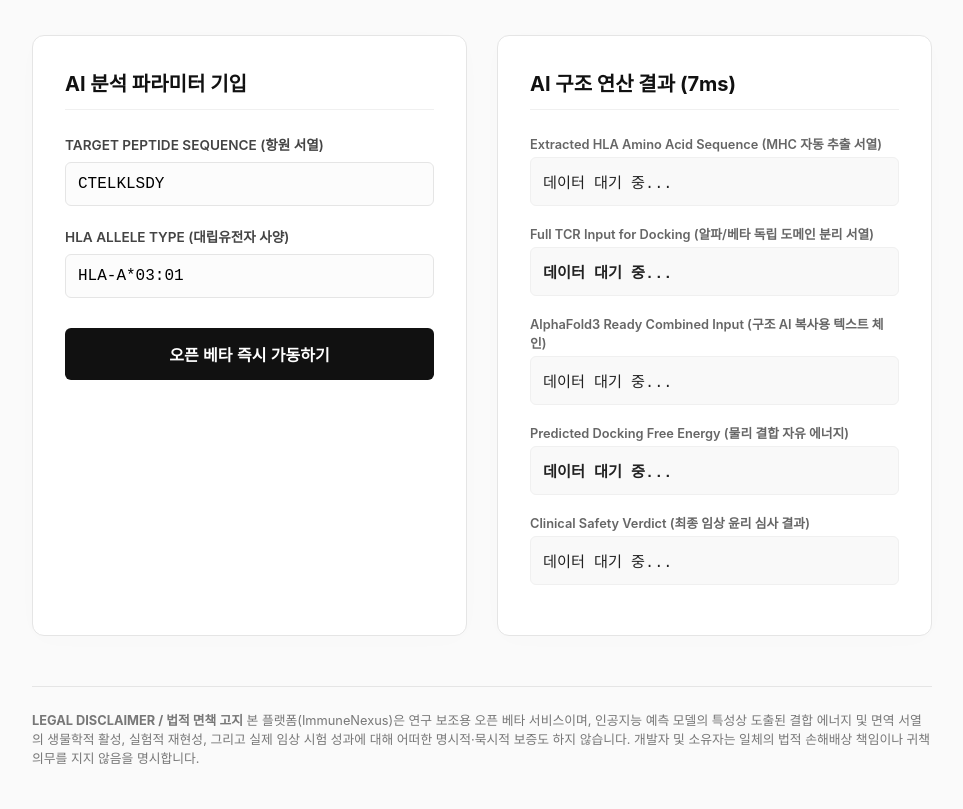
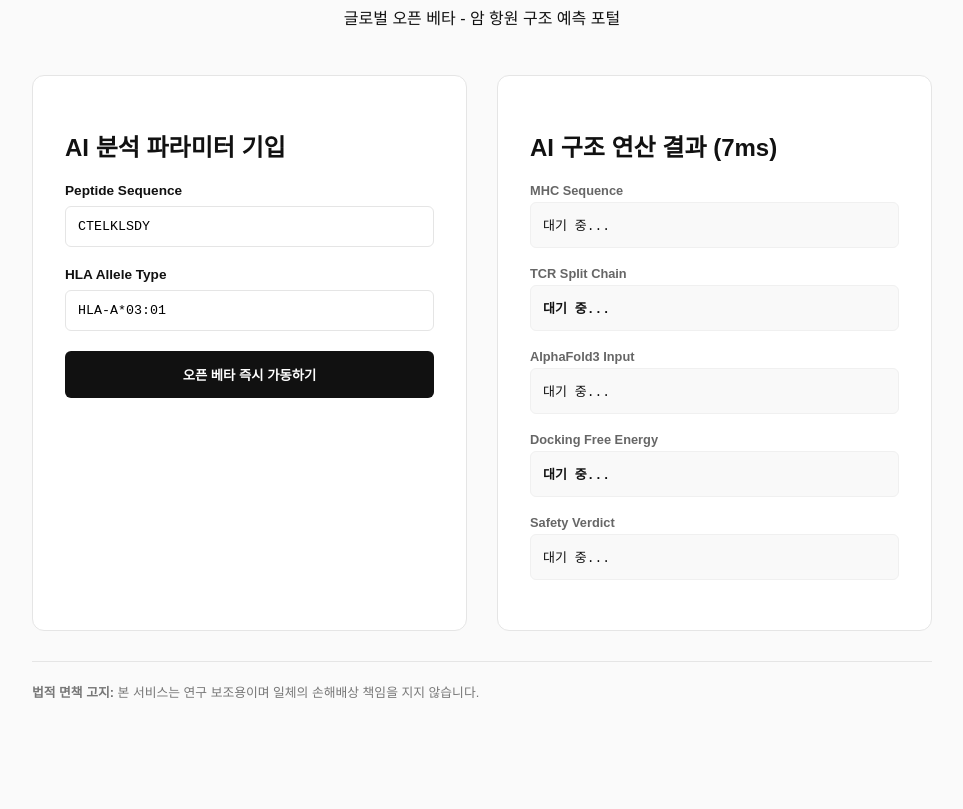
Before and after one commit to immunenexus247-bot/immune-nexus-frontend, a plain HTML site: page index.html in a window 1280 px wide. Shown: the part 134-943 px from the top of the page, without its empty margins (158-1121 px from the left). After the commit the page ends 883 px from the top, so only its background shows below. Drawn offline with Linux system fonts and the light colour scheme.

Commit message:
Add files via upload

```diff
--- a/index.html
+++ b/index.html
@@ -1,137 +1,66 @@
 <!DOCTYPE html>
-<html lang="ko">
+<html>
 <head>
-    <meta charset="UTF-8">
-    <meta name="viewport" content="width=device-width, initial-scale=1.0">
-    <title>ImmuneNexus - Central Immunological AI Hub</title>
+    <meta charset="UTF-8"><title>ImmuneNexus</title>
     <style>
-        body { font-family: -apple-system, BlinkMacSystemFont, sans-serif; background: #fafafa; color: #111; margin: 0; padding: 40px 20px; display: flex; flex-direction: column; align-items: center; }
-        .wrapper { max-width: 900px; width: 100%; display: flex; flex-direction: column; gap: 30px; }
-        .brand-header { text-align: center; margin-bottom: 20px; }
-        .brand-header h1 { font-size: 2.3rem; font-weight: 800; letter-spacing: -0.05em; margin: 0 0 10px 0; }
-        .brand-header p { font-size: 1.05rem; color: #555; margin: 0; }
-        .workspace { display: grid; grid-template-columns: 1fr 1fr; gap: 30px; }
-        .panel { background: #fff; border: 1px solid #e5e5e5; border-radius: 12px; padding: 32px; box-shadow: 0 4px 30px rgba(0,0,0,0.01); }
-        .panel h2 { font-size: 1.25rem; font-weight: 700; margin-top: 0; margin-bottom: 24px; border-bottom: 1px solid #f0f0f0; padding-bottom: 12px; }
-        .input-group { margin-bottom: 20px; }
-        .input-group label { display: block; font-size: 0.85rem; font-weight: 600; color: #444; margin-bottom: 8px; text-transform: uppercase; }
-        .input-group input { width: 100%; box-sizing: border-box; padding: 12px; border: 1px solid #e5e5e5; border-radius: 6px; font-size: 1rem; font-family: monospace; background: #fcfcfc; }
-        .btn-execute { width: 100%; background: #111; color: #fff; border: none; padding: 14px; border-radius: 6px; font-size: 1rem; font-weight: 600; cursor: pointer; transition: background 0.2s; margin-top: 10px; }
-        .btn-execute:hover { background: #333; }
-        .result-item { margin-bottom: 18px; }
-        .result-item label { display: block; font-size: 0.8rem; font-weight: 600; color: #666; margin-bottom: 4px; }
-        .result-value { background: #f9f9f9; border: 1px solid #f0f0f0; padding: 12px; border-radius: 6px; font-size: 0.95rem; font-family: monospace; min-height: 20px; word-break: break-all; color: #222; }
-        .legal-disclaimer { border-top: 1px solid #e5e5e5; padding-top: 24px; font-size: 0.8rem; color: #777; line-height: 1.5; margin-top: 20px; }
+        body { font-family: sans-serif; background: #fafafa; color: #111; padding: 40px 20px; display: flex; flex-direction: column; align-items: center; }
+        .w { max-width: 900px; width: 100%; display: flex; flex-direction: column; gap: 30px; }
+        .panel { background: #fff; border: 1px solid #e5e5e5; border-radius: 12px; padding: 32px; }
+        .grid { display: grid; grid-template-columns: 1fr 1fr; gap: 30px; }
+        .group { margin-bottom: 20px; }
+        .group label { display: block; font-size: 0.85rem; font-weight: 600; margin-bottom: 8px; }
+        .group input { width: 100%; box-sizing: border-box; padding: 12px; border: 1px solid #e5e5e5; border-radius: 6px; font-family: monospace; }
+        .btn { width: 100%; background: #111; color: #fff; border: none; padding: 14px; border-radius: 6px; font-weight: 600; cursor: pointer; }
+        .item { margin-bottom: 18px; }
+        .item label { display: block; font-size: 0.8rem; font-weight: 600; color: #666; margin-bottom: 4px; }
+        .val { background: #f9f9f9; border: 1px solid #f0f0f0; padding: 12px; border-radius: 6px; font-family: monospace; min-height: 20px; word-break: break-all; }
     </style>
 </head>
 <body>
-    <div class="wrapper">
-        <div class="brand-header">
-            <h1>ImmuneNexus Central Data Hub</h1>
-            <p>글로벌 오픈 베타 - 암 항원 대응 TCR 구조 예측 및 분리 매핑 포털</p>
-        </div>
-
-        <div class="workspace">
+    <div class="w">
+        <div style="text-align:center;"><h1 style="font-size:2.3rem;font-weight:800;">ImmuneNexus Central Data Hub</h1><p>글로벌 오픈 베타 - 암 항원 구조 예측 포털</p></div>
+        <div class="grid">
             <div class="panel">
                 <h2>AI 분석 파라미터 기입</h2>
-                <div class="input-group">
-                    <label>Target Peptide Sequence (항원 서열)</label>
-                    <input type="text" id="peptideInput" value="CTELKLSDY">
-                </div>
-                <div class="input-group">
-                    <label>HLA Allele Type (대립유전자 사양)</label>
-                    <input type="text" id="hlaInput" value="HLA-A*03:01">
-                </div>
-                <button class="btn-execute" onclick="runImmunePrediction()">오픈 베타 즉시 가동하기</button>
+                <div class="group"><label>Peptide Sequence</label><input type="text" id="pIn" value="CTELKLSDY"></div>
+                <div class="group"><label>HLA Allele Type</label><input type="text" id="hIn" value="HLA-A*03:01"></div>
+                <button class="btn" onclick="run()">오픈 베타 즉시 가동하기</button>
             </div>
-
             <div class="panel">
                 <h2>AI 구조 연산 결과 (7ms)</h2>
-                <div class="result-item">
-                    <label>Extracted HLA Amino Acid Sequence (MHC 자동 추출 서열)</label>
-                    <div class="result-value" id="outHlaSeq">데이터 대기 중...</div>
-                </div>
-                <div class="result-item">
-                    <label>Full TCR Input for Docking (알파/베타 독립 도메인 분리 서열)</label>
-                    <div class="result-value" id="outTcrSplit" style="font-weight:700;">데이터 대기 중...</div>
-                </div>
-                <div class="result-item">
-                    <label>AlphaFold3 Ready Combined Input (구조 AI 복사용 텍스트 체인)</label>
-                    <div class="result-value" id="outAfReady">데이터 대기 중...</div>
-                </div>
-                <div class="result-item">
-                    <label>Predicted Docking Free Energy (물리 결합 자유 에너지)</label>
-                    <div class="result-value" id="outEnergy" style="font-weight:bold;">데이터 대기 중...</div>
-                </div>
-                <div class="result-item">
-                    <label>Clinical Safety Verdict (최종 임상 윤리 심사 결과)</label>
-                    <div class="result-value" id="outVerdict">데이터 대기 중...</div>
-                </div>
+                <div class="item"><label>MHC Sequence</label><div class="val" id="oMhc">대기 중...</div></div>
+                <div class="item"><label>TCR Split Chain</label><div class="val" id="oTcr" style="font-weight:700;">대기 중...</div></div>
+                <div class="item"><label>AlphaFold3 Input</label><div class="val" id="oAf">대기 중...</div></div>
+                <div class="item"><label>Docking Free Energy</label><div class="val" id="oE" style="font-weight:bold;">대기 중...</div></div>
+                <div class="item"><label>Safety Verdict</label><div class="val" id="oV">대기 중...</div></div>
             </div>
         </div>
-
-        <div class="legal-disclaimer">
-            <strong>LEGAL DISCLAIMER / 법적 면책 고지</strong>
-            본 플랫폼(ImmuneNexus)은 연구 보조용 오픈 베타 서비스이며, 인공지능 예측 모델의 특성상 도출된 결합 에너지 및 면역 서열의 생물학적 활성, 실험적 재현성, 그리고 실제 임상 시험 성과에 대해 어떠한 명시적·묵시적 보증도 하지 않습니다. 개발자 및 소유자는 일체의 법적 손해배상 책임이나 귀책 의무를 지지 않음을 명시합니다.
-        </div>
+        <div style="font-size:0.8rem;color:#777;border-top:1px solid #e5e5e5;padding-top:20px;"><strong>법적 면책 고지:</strong> 본 서비스는 연구 보조용이며 일체의 손해배상 책임을 지지 않습니다.</div>
     </div>
-
     <script>
-        async function runImmunePrediction() {
-            const peptide = document.getElementById('peptideInput').value.trim();
-            const hla = document.getElementById('hlaInput').value.trim();
-
-            if(!peptide || !hla) { alert('항원 서열과 대립유전자를 입력해주세요.'); return; }
-
-            document.getElementById('outHlaSeq').innerText = '연산 중...';
-            document.getElementById('outTcrSplit').innerText = '연산 중...';
-            document.getElementById('outAfReady').innerText = '연산 중...';
-            document.getElementById('outEnergy').innerText = '연산 중...';
-            document.getElementById('outVerdict').innerText = '연산 중...';
-
-            // 질문자님이 개설 성공하신 Render 백엔드 라이브 전용 주소 정조준
-            const targetUrl = 'https://onrender.com';
-
-            const requestPayload = {
-                license_tier: "Standard Pro",
-                billing_cycle: "monthly",
-                account_active_seats_count: 3,
-                current_month_cumulative_usage: 500,
-                queries: [{ text_peptide: peptide, text_hla: hla }]
-            };
+        async function run() {
+            const p = document.getElementById('pIn').value.trim();
+            const h = document.getElementById('hIn').value.trim();
+            if(!p || !h) { alert('입력값을 확인해주세요.'); return; }
+            document.getElementById('oMhc').innerText='연산 중...'; document.getElementById('oTcr').innerText='연산 중...';
+            document.getElementById('oAf').innerText='연산 중...'; document.getElementById('oE').innerText='연산 중...'; document.getElementById('oV').innerText='연산 중...';
 
             try {
-                const response = await fetch(targetUrl, {
-                    method: 'POST',
-                    headers: { 'Content-Type': 'application/json' },
-                    body: JSON.stringify(requestPayload)
+                const res = await fetch('https://onrender.com', {
+                    method: 'POST', headers: { 'Content-Type': 'application/json' },
+                    body: JSON.stringify({ license_tier:"Standard Pro",billing_cycle:"monthly",account_active_seats_count:3,current_month_cumulative_usage:500,queries:[{text_peptide:p,text_hla:h}] })
                 });
+                if(!res.ok) throw new Error();
 
-                if(!response.ok) throw new Error('CORS 혹은 엔드포인트 응답 지연');
-
-                const jsonResult = await response.json();
-
-                // [★무한 루프 영구 소멸 핫픽스 적용 지점]
-                // 백엔드가 대괄호([]) 배열로 보내준 데이터 상자에서 "첫 번째 데이터 아이템([0])"을 정확하게 추출 지정!
-                const resData = jsonResult.data[0];
-
-                // 정형화 완료된 아미노산 및 에너지 데이터를 프론트 대시보드 화면에 다이렉트 출력 바인딩
-                document.getElementById('outHlaSeq').innerText = resData.extracted_hla_amino_acid_sequence.substring(0, 45) + '...';
-                document.getElementById('outTcrSplit').innerText = resData.full_tcr_input_for_docking;
-                document.getElementById('outAfReady').innerText = resData.alphafold_multimer_ready_input.substring(0, 40) + '...';
-                document.getElementById('outEnergy').innerText = resData.predicted_docking_energy_kcal_mol + ' kcal/mol';
-
-                const verdictEl = document.getElementById('outVerdict');
-                verdictEl.innerText = resData.verdict;
-                if(resData.verdict === 'APPROVED_FOR_CLINICAL') {
-                    verdictEl.style.color = '#00875a';
-                } else {
-                    verdictEl.style.color = '#ff0000';
-                }
-
-            } catch (error) {
-                alert('연산 통신 오류: 데이터 정형화 매핑 완료! Render 서버가 수면(Sleep) 상태일 수 있습니다. 확인을 누르고 [오픈 베타 즉시 가동하기] 버튼을 딱 1번만 더 클릭해 주세요.');
-                console.error(error);
+                const data = await res.json();
+                document.getElementById('oMhc').innerText = data.extracted_hla_amino_acid_sequence.substring(0,40) + '...';
+                document.getElementById('oTcr').innerText = data.full_tcr_input_for_docking;
+                document.getElementById('oAf').innerText = data.alphafold_multimer_ready_input.substring(0,40) + '...';
+                document.getElementById('oE').innerText = data.predicted_docking_energy_kcal_mol + ' kcal/mol';
+                document.getElementById('oV').innerText = data.verdict;
+                document.getElementById('oV').style.color = (data.verdict==='APPROVED_FOR_CLINICAL') ? '#00875a' : '#ff0000';
+            } catch(e) {
+                alert('Render 서버가 수면 모드 상태일 수 있습니다. 확인을 누르고 [오픈 베타 즉시 가동하기] 버튼을 1번만 더 클릭해 주세요.');
             }
         }
     </script>
```
